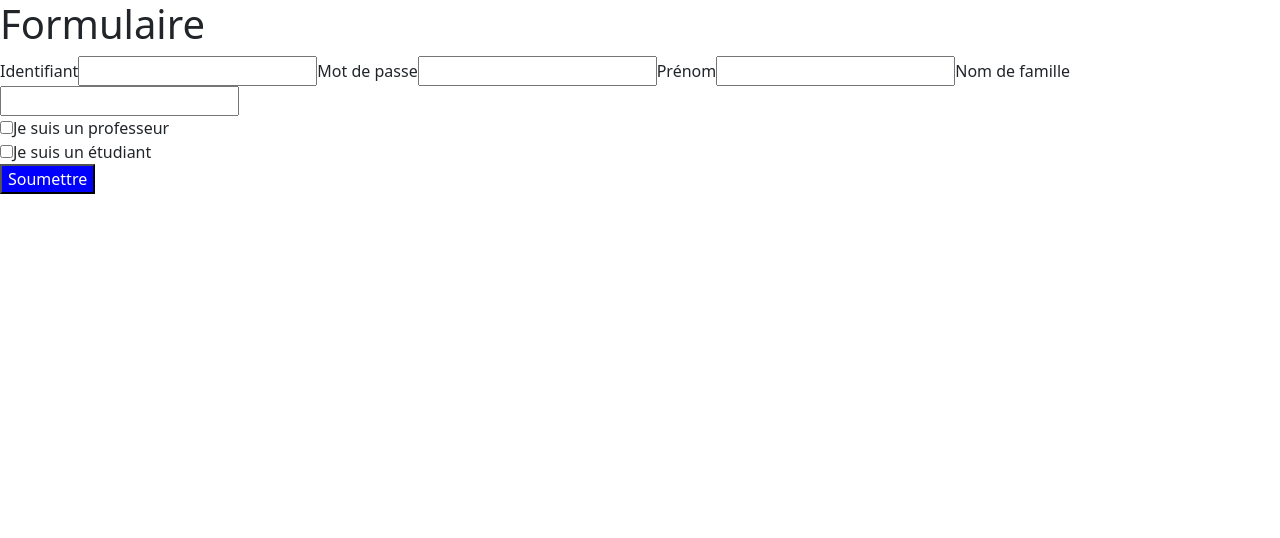
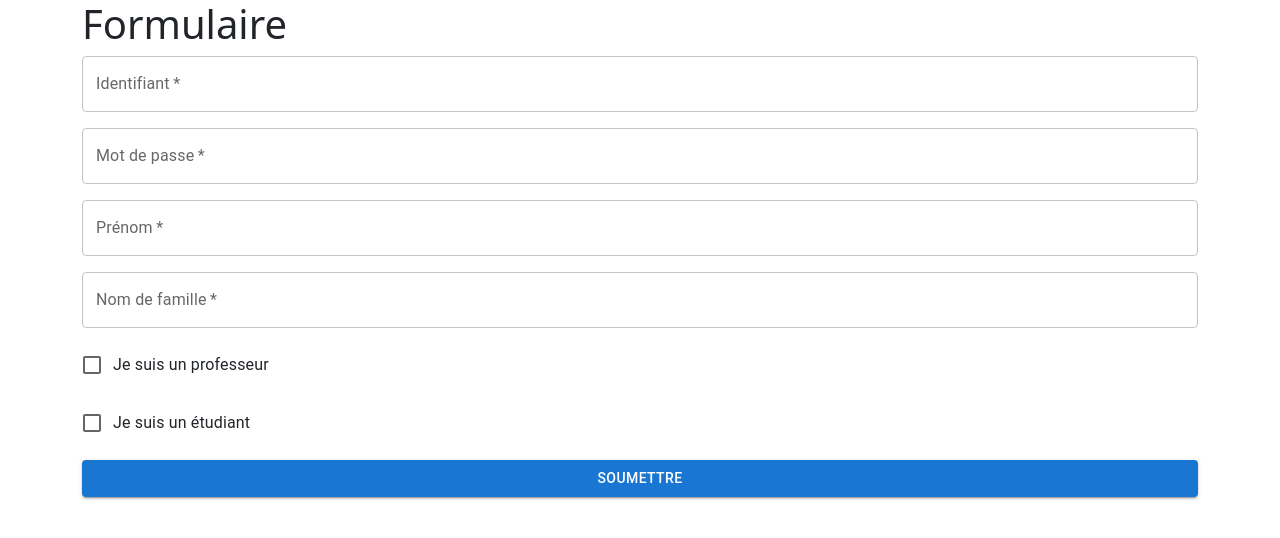
Before and after one commit to nualima/Skolea, a React (Create React App) app in the folder skolea-front/: page /newUserForm in a window 1280 px wide. Shown: the top 538 px of the page. Built offline with nearby package versions, Linux system fonts and the light colour scheme.

Commit message:
améliore le visuel et adapte le formulaire d'inscription au template du site

```diff
--- a/skolea-front/src/App.js
+++ b/skolea-front/src/App.js
@@ -1,6 +1,5 @@
 import { BrowserRouter as Router, Routes, Route, Navigate } from 'react-router-dom';
-import logo from './logo.svg';
-import './App.css';
+ import './App.css';
 import 'bootstrap/dist/css/bootstrap.min.css';
 
 import MainPage from './view/MainPage';
@@ -17,7 +16,9 @@ function App() {
     <>
       <div>
         <Router>
+
           <Routes>
+
             <Route path="/profilePage" element={<ProfileComponent />} />
             <Route path="/mainPage" element={<MainPage />} />
             <Route path="/loginPage" element={<LoginPage />} />
@@ -28,6 +29,7 @@ function App() {
             <Route path="*" element={<Navigate to="/mainPage" />} />
 
           </Routes>
+
         </Router>
       </div>
     </>
--- a/skolea-front/src/view/NewUserForm.jsx
+++ b/skolea-front/src/view/NewUserForm.jsx
@@ -1,4 +1,19 @@
 import React, { useState } from 'react';
+import Box from '@mui/material/Box';
+import TextField from '@mui/material/TextField';
+import Checkbox from '@mui/material/Checkbox';
+import FormControlLabel from '@mui/material/FormControlLabel';
+import Button from '@mui/material/Button';
+
+import {
+  Container,
+  Row,
+  Col,
+  Card,
+  CardBody,
+  // Button,
+
+} from "reactstrap";
 
 const NewUserForm = () => {
   const [username, setUsername] = useState('');
@@ -26,12 +41,12 @@ const NewUserForm = () => {
 
   const handleCheckboxChangeTeacher = (event) => {
     setIsTeacher(event.target.checked);
-    setIsStudent(false); // Décoche l'autre option si celle-ci est cochée
+    setIsStudent(false);
   };
 
   const handleCheckboxChangeStudent = (event) => {
     setIsStudent(event.target.checked);
-    setIsTeacher(false); // Décoche l'autre option si celle-ci est cochée
+    setIsTeacher(false);
   };
 
   const handleSubmit = (event) => {
@@ -40,71 +55,76 @@ const NewUserForm = () => {
   };
 
   return (
+
+    <>
+      <Container>
           <div className="form-container">
             <h1>Formulaire</h1>
             <form onSubmit={handleSubmit}>
-        <label htmlFor="username">Identifiant</label>
-        <input
-          type="text"
+              <Box
+                component="div"
+                sx={{
+                  display: 'flex',
+                  flexDirection: 'column',
+                  gap: '1rem',
+                }}
+              >
+                <TextField
+                  required
                   id="username"
-          name="username"
+                  label="Identifiant"
                   value={username}
                   onChange={handleUsernameChange}
                 />
-
-        <label htmlFor="password">Mot de passe</label>
-        <input
+                <TextField
+                  required
+                  id="password"
+                  label="Mot de passe"
                   type="password"
-          id="password"
-          name="password"
                   value={password}
                   onChange={handlePasswordChange}
                 />
-
-        <label htmlFor="firstName">Prénom</label>
-        <input
-          type="text"
+                <TextField
+                  required
                   id="firstName"
-          name="firstName"
+                  label="Prénom"
                   value={firstName}
                   onChange={handleFirstNameChange}
                 />
-
-        <label htmlFor="lastName">Nom de famille</label>
-        <input
-          type="text"
+                <TextField
+                  required
                   id="lastName"
-          name="lastName"
+                  label="Nom de famille"
                   value={lastName}
                   onChange={handleLastNameChange}
                 />
-
-        <div>
-          <input
-            type="checkbox"
-            id="isTeacher"
-            name="isTeacher"
+                <FormControlLabel
+                  control={
+                    <Checkbox
                       checked={isTeacher}
                       onChange={handleCheckboxChangeTeacher}
                     />
-          <label htmlFor="isTeacher">Je suis un professeur</label>
-        </div>
-        <div>
-          <input
-            type="checkbox"
-            id="isStudent"
-            name="isStudent"
+                  }
+                  label="Je suis un professeur"
+                />
+                <FormControlLabel
+                  control={
+                    <Checkbox
                       checked={isStudent}
                       onChange={handleCheckboxChangeStudent}
                     />
-          <label htmlFor="isStudent">Je suis un étudiant</label>
+                  }
+                  label="Je suis un étudiant"
+                />
+                <Button type="submit" variant="contained" color="primary">
+                  Soumettre
+                </Button>
+              </Box>
+            </form>
           </div>
 
-        <button type="submit" style={{ backgroundColor: 'blue', color: 'white' }}>
-          Soumettre
-        </button>
-      </form>
-    </div>
+      </Container>
+    </>
   );
 };
 
```
Lines whose indentation alone changed are shown as unchanged.
